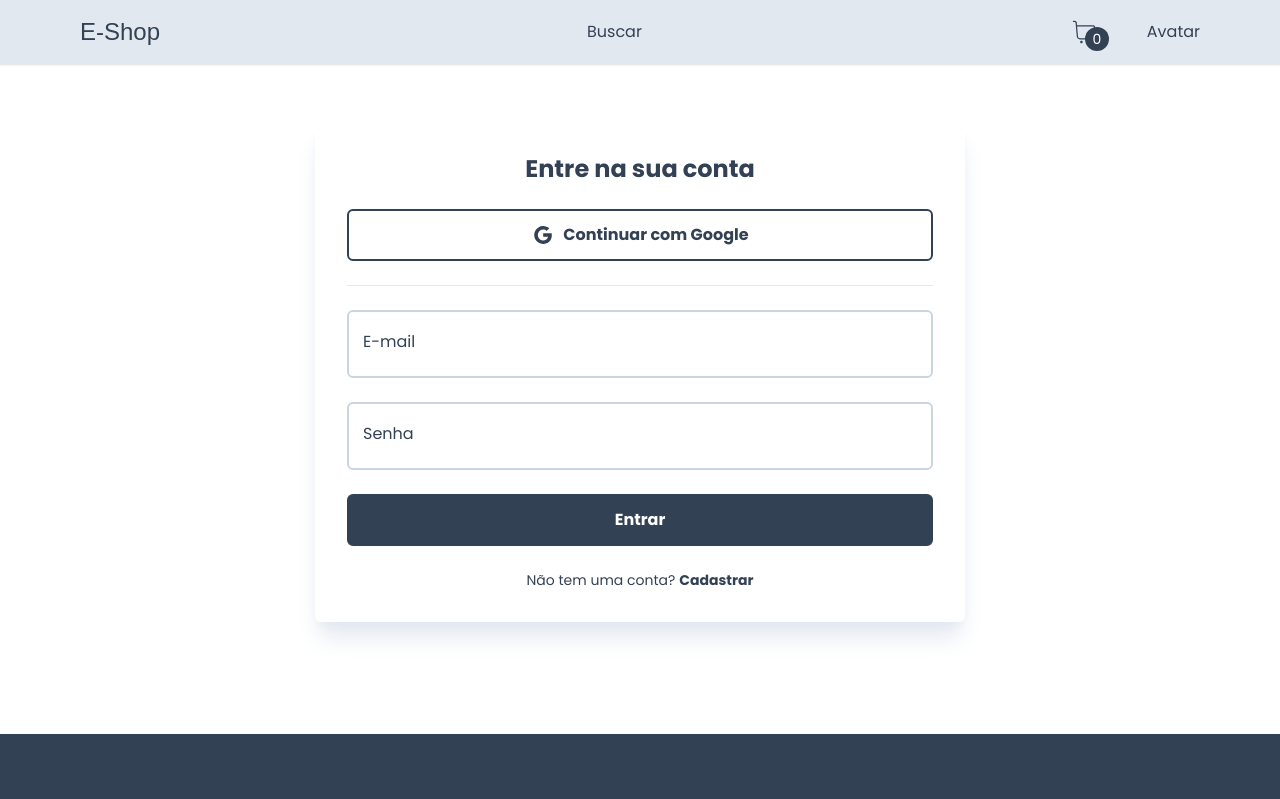
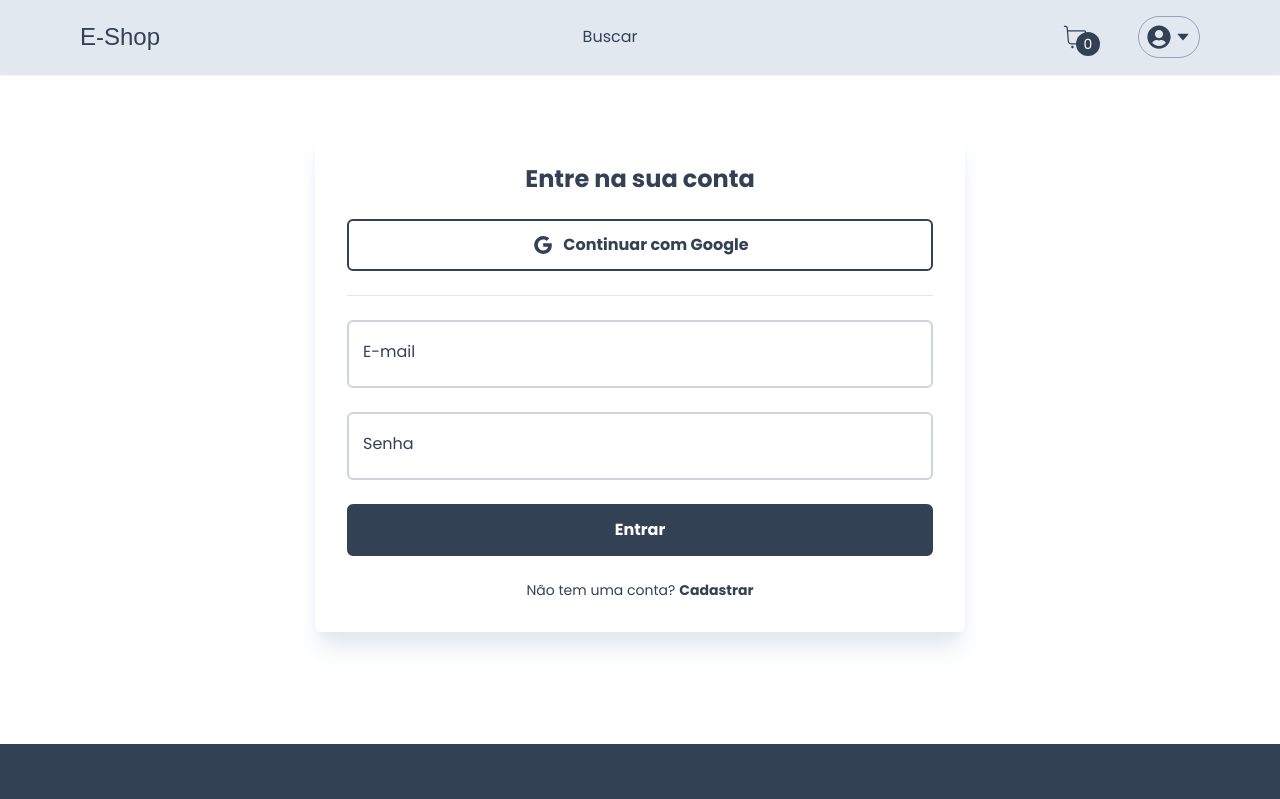
Before and after one commit to f3gomes/e-shop, a Next.js app: page /login in a window 1280 px wide. Shown: the top 799 px of the page. Built offline with nearby package versions, Linux system fonts and the light colour scheme; a web font is replaced by a local one.

Commit message:
creates user menu, item and backdrop

```diff
--- /dev/null
+++ b/components/BackDrop/index.tsx
@@ -0,0 +1,12 @@
+interface BackDropProps {
+  onClick: () => void;
+}
+
+export function BackDrop({ onClick }: BackDropProps) {
+  return (
+    <div
+      onClick={onClick}
+      className="z-20 bg-slate-200 opacity-50 w-screen h-screen fixed top-0 left-0"
+    ></div>
+  );
+}
--- a/components/NavBar/index.tsx
+++ b/components/NavBar/index.tsx
@@ -6,6 +6,7 @@
 
 import { Container } from "../Container";
 import { CartCount } from "../CartCount";
+import { UserMenu } from "../UserMenu";
 const font = Redressed({ subsets: ["latin"], weight: ["400"] });
 
 interface NavBarProps {
@@ -29,7 +30,7 @@
 
             <div className="flex items-center gap-8 md:gap-12">
               <CartCount />
-              <div>Avatar</div>
+              <UserMenu />
             </div>
           </div>
         </Container>
--- /dev/null
+++ b/components/UserMenu/index.tsx
@@ -0,0 +1,63 @@
+"use client";
+
+import { useCallback, useState } from "react";
+
+import Link from "next/link";
+import { signOut } from "next-auth/react";
+import { AiFillCaretDown } from "react-icons/ai";
+
+import { Avatar } from "../Avatar";
+import { BackDrop } from "../BackDrop";
+import { UserMenuItem } from "../UserMenuItem";
+
+export function UserMenu() {
+  const [isOpen, setIsOpen] = useState(false);
+
+  const toggleOpen = useCallback(() => {
+    setIsOpen((prev) => !prev);
+  }, []);
+
+  return (
+    <>
+      <div className="relative z-30">
+        <div
+          onClick={toggleOpen}
+          className="p-2 border-[1px] border-slate-400 flex flex-row items-center gap-1 rounded-full cursor-pointer hover:shadow-md transition duration-300 text-slate-700"
+        >
+          <Avatar src={""} />
+          <AiFillCaretDown />
+        </div>
+
+        {isOpen && (
+          <div className="absolute rounded-md shadow-md w-[170px] bg-white overflow-hidden right-0 top-12 text-sm flex flex-col cursor-pointer">
+            <div>
+              <Link href={"/orders"}>
+                <UserMenuItem onClick={toggleOpen}>Meus Pedidos</UserMenuItem>
+              </Link>
+
+              <Link href={"/admin"}>
+                <UserMenuItem onClick={toggleOpen}>Painel</UserMenuItem>
+              </Link>
+
+              <UserMenuItem
+                onClick={() => {
+                  toggleOpen();
+                  signOut();
+                }}
+              >
+                Sair
+              </UserMenuItem>
+            </div>
+
+            <div>
+              <Link href={"/login"}>
+                <UserMenuItem onClick={toggleOpen}>Entrar</UserMenuItem>
+              </Link>
+            </div>
+          </div>
+        )}
+      </div>
+      {isOpen ? <BackDrop onClick={toggleOpen} /> : null}
+    </>
+  );
+}
--- /dev/null
+++ b/components/UserMenuItem/index.tsx
@@ -0,0 +1,17 @@
+import { ReactNode } from "react";
+
+interface UserMenuItemProps {
+  children: ReactNode;
+  onClick: () => void;
+}
+
+export function UserMenuItem({ children, onClick }: UserMenuItemProps) {
+  return (
+    <div
+      onClick={onClick}
+      className=" px-4 py-3 hover:bg-neutral-100 transition duration-300"
+    >
+      {children}
+    </div>
+  );
+}
```
